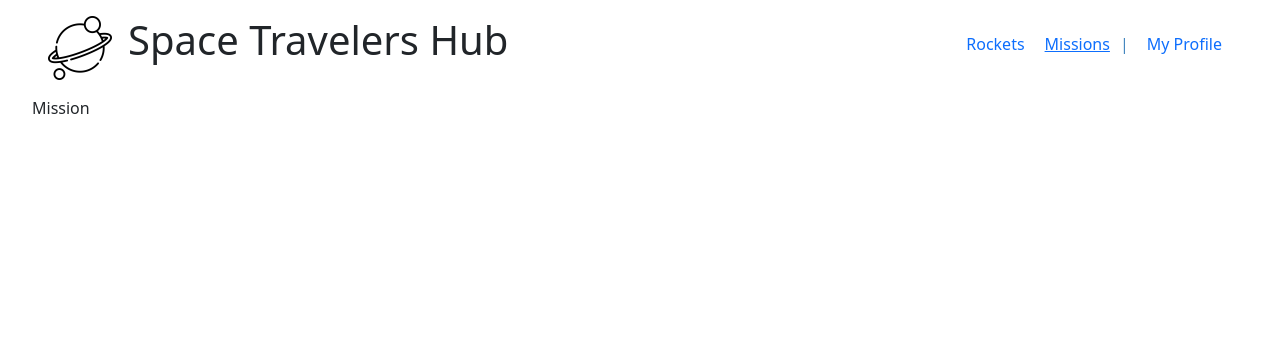
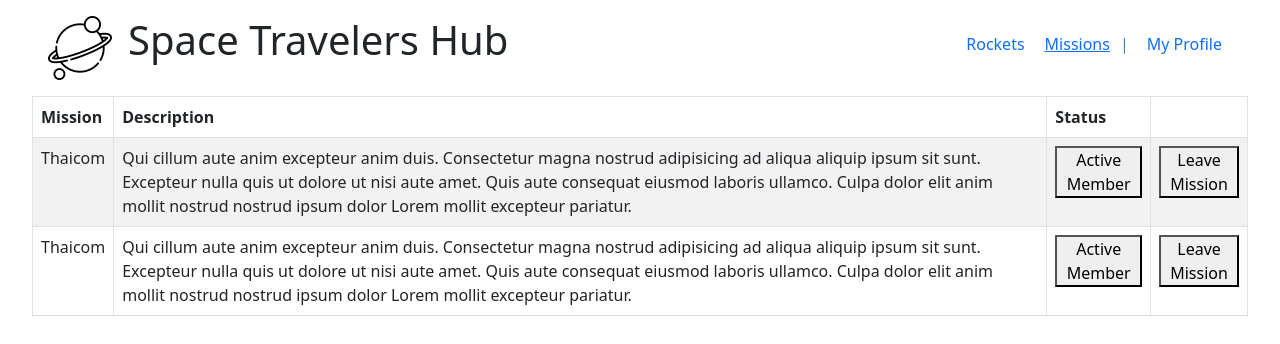
Before and after one commit to altontonn/React-Kanban, a React (Create React App) app: page /missions in a window 1280 px wide. Shown: the top 344 px of the page. Built offline with nearby package versions, Linux system fonts and the light colour scheme.

Commit message:
Create mission table

```diff
--- a/src/MissionsActions/MissionAction.js
+++ b/src/MissionsActions/MissionAction.js
@@ -0,0 +1 @@
+import { createAsyncThunk } from '@reduxjs/toolkit';
--- a/src/components/Missions.js
+++ b/src/components/Missions.js
@@ -1,9 +1,57 @@
 import React from 'react';
+import Table from 'react-bootstrap/Table';
 
 function Mission() {
   return (
     <div>
-      <p>Mission</p>
+      <Table striped bordered hover>
+        <thead>
+          <tr>
+            <th> Mission</th>
+            <th>Description</th>
+            <th> Status</th>
+            <th> &nbsp;</th>
+          </tr>
+        </thead>
+        <tbody>
+          <tr>
+            <td> Thaicom</td>
+            <td>
+              Qui cillum aute anim excepteur anim duis. Consectetur magna nostrud
+              adipisicing ad aliqua aliquip ipsum sit sunt. Excepteur nulla quis ut
+              dolore ut nisi aute amet. Quis aute consequat eiusmod laboris ullamco.
+              Culpa dolor elit anim mollit nostrud nostrud ipsum dolor Lorem mollit
+              excepteur pariatur.
+              {' '}
+            </td>
+            <td>
+              <button type="button">Active Member</button>
+            </td>
+            <td>
+              <button type="button">Leave Mission</button>
+            </td>
+          </tr>
+
+          <tr>
+            <td> Thaicom</td>
+            <td>
+              Qui cillum aute anim excepteur anim duis. Consectetur magna nostrud
+              adipisicing ad aliqua aliquip ipsum sit sunt. Excepteur nulla quis ut
+              dolore ut nisi aute amet. Quis aute consequat eiusmod laboris ullamco.
+              Culpa dolor elit anim mollit nostrud nostrud ipsum dolor Lorem mollit
+              excepteur pariatur.
+              {' '}
+            </td>
+            <td>
+              <button type="button">Active Member</button>
+            </td>
+            <td>
+              <button type="button">Leave Mission</button>
+            </td>
+          </tr>
+        </tbody>
+
+      </Table>
     </div>
   );
 }
```
